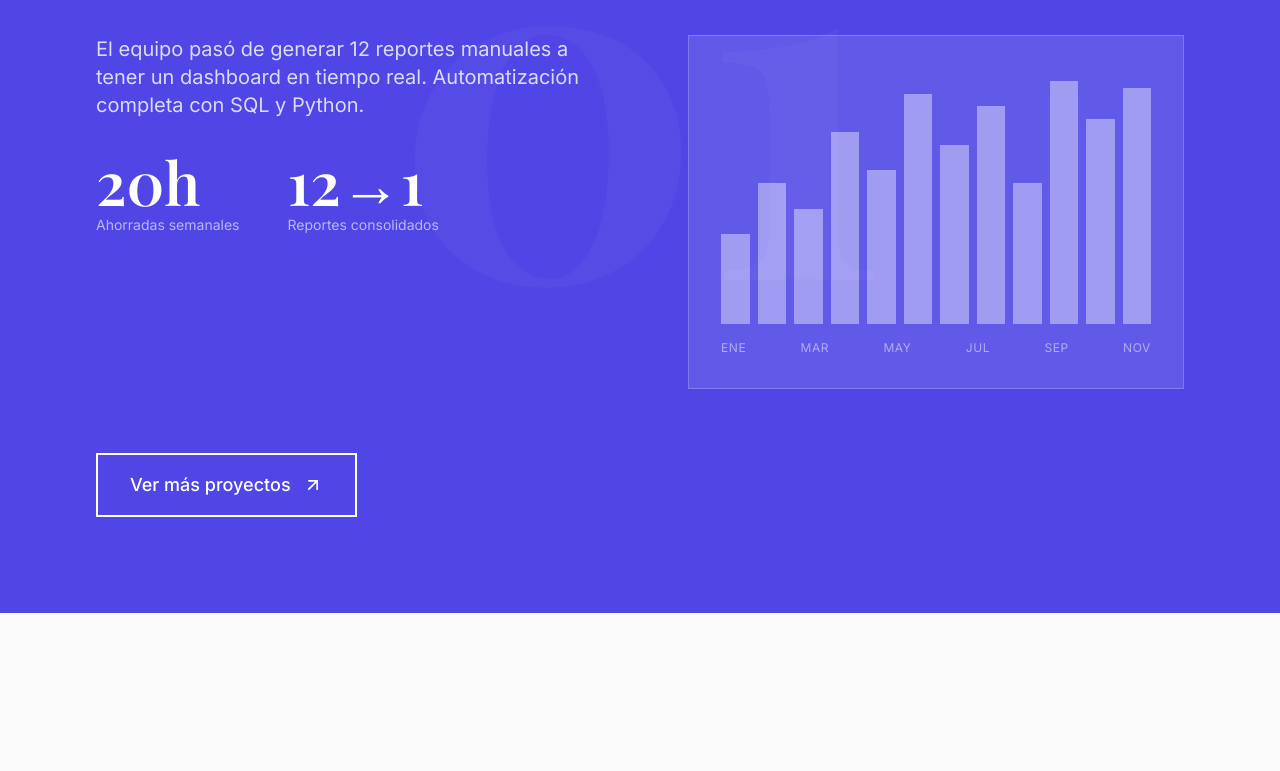
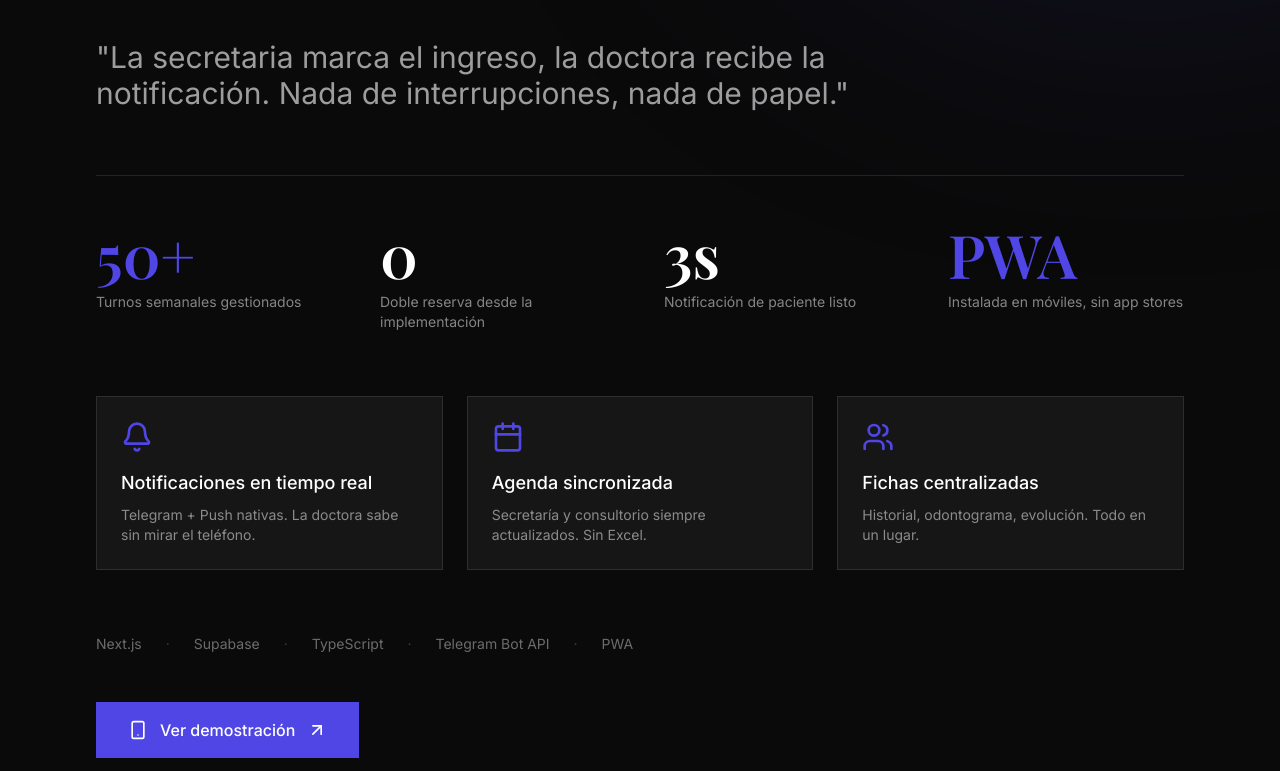
Before and after one commit to tonysoprano33/portfolio-lautaro-ortiz, a Next.js app: page / in a window 1280 px wide. Shown: the part 1249-2020 px from the top of the page. Built offline with nearby package versions, Linux system fonts and the light colour scheme.

Commit message:
feat: HeroProject - sistema de turnos odontologa, LA seccion que rompe todo

```diff
--- a/src/app/page.tsx
+++ b/src/app/page.tsx
@@ -1,5 +1,5 @@
 import Hero from "@/components/Hero";
-import Featured from "@/components/Featured";
+import HeroProject from "@/components/HeroProject";
 import Credibility from "@/components/Credibility";
 import Projects from "@/components/Projects";
 import Process from "@/components/Process";
@@ -10,7 +10,7 @@ export default function Home() {
   return (
     <main className="min-h-screen">
       <Hero />
-      <Featured />
+      <HeroProject />
       <Credibility />
       <Projects />
       <Process />
--- /dev/null
+++ b/src/components/HeroProject.tsx
@@ -0,0 +1,104 @@
+"use client";
+
+import { ArrowUpRight, Smartphone, Bell, Calendar, Users } from "lucide-react";
+
+export default function HeroProject() {
+  return (
+    <section id="heroproject" className="min-h-screen bg-[#0a0a0a] text-white relative overflow-hidden">
+      {/* Background gradient accent */}
+      <div className="absolute top-0 right-0 w-[60vw] h-[60vw] bg-accent/20 rounded-full blur-[150px] -translate-y-1/2 translate-x-1/3" />
+
+      <div className="relative z-10 px-6 sm:px-12 lg:px-24 py-20 sm:py-32">
+        {/* Label */}
+        <div className="flex items-center gap-3 mb-12">
+          <span className="px-3 py-1 bg-accent/20 text-accent text-xs font-medium tracking-wider uppercase rounded-full">
+            Proyecto Destacado
+          </span>
+          <span className="text-white/40 text-sm">2024</span>
+        </div>
+
+        {/* HEADLINE MASIVO */}
+        <h2 className="font-display text-5xl sm:text-6xl md:text-7xl lg:text-8xl xl:text-9xl font-medium leading-[0.85] mb-8 max-w-6xl">
+          Sistema de turnos<br />
+          <span className="text-accent">sin llamadas</span>
+        </h2>
+
+        {/* Subheadline propio */}
+        <p className="text-xl sm:text-2xl md:text-3xl text-white/60 max-w-3xl mb-16 leading-relaxed">
+          "La secretaria marca el ingreso, la doctora recibe la notificación.
+          Nada de interrupciones, nada de papel."
+        </p>
+
+        {/* Stats grid */}
+        <div className="grid grid-cols-2 lg:grid-cols-4 gap-8 lg:gap-12 mb-16 border-t border-white/10 pt-12">
+          <div>
+            <p className="font-display text-4xl sm:text-5xl md:text-6xl font-semibold text-accent mb-2">
+              50+
+            </p>
+            <p className="text-white/50 text-sm">Turnos semanales gestionados</p>
+          </div>
+          <div>
+            <p className="font-display text-4xl sm:text-5xl md:text-6xl font-semibold mb-2">
+              0
+            </p>
+            <p className="text-white/50 text-sm">Doble reserva desde la implementación</p>
+          </div>
+          <div>
+            <p className="font-display text-4xl sm:text-5xl md:text-6xl font-semibold mb-2">
+              3s
+            </p>
+            <p className="text-white/50 text-sm">Notificación de paciente listo</p>
+          </div>
+          <div>
+            <p className="font-display text-4xl sm:text-5xl md:text-6xl font-semibold text-accent mb-2">
+              PWA
+            </p>
+            <p className="text-white/50 text-sm">Instalada en móviles, sin app stores</p>
+          </div>
+        </div>
+
+        {/* Features visual */}
+        <div className="grid grid-cols-1 sm:grid-cols-3 gap-6 mb-16">
+          <div className="bg-white/5 border border-white/10 p-6">
+            <Bell className="w-8 h-8 text-accent mb-4" />
+            <h3 className="text-lg font-medium mb-2">Notificaciones en tiempo real</h3>
+            <p className="text-white/50 text-sm">Telegram + Push nativas. La doctora sabe sin mirar el teléfono.</p>
+          </div>
+          <div className="bg-white/5 border border-white/10 p-6">
+            <Calendar className="w-8 h-8 text-accent mb-4" />
+            <h3 className="text-lg font-medium mb-2">Agenda sincronizada</h3>
+            <p className="text-white/50 text-sm">Secretaría y consultorio siempre actualizados. Sin Excel.</p>
+          </div>
+          <div className="bg-white/5 border border-white/10 p-6">
+            <Users className="w-8 h-8 text-accent mb-4" />
+            <h3 className="text-lg font-medium mb-2">Fichas centralizadas</h3>
+            <p className="text-white/50 text-sm">Historial, odontograma, evolución. Todo en un lugar.</p>
+          </div>
+        </div>
+
+        {/* Tech stack */}
+        <div className="flex flex-wrap items-center gap-x-6 gap-y-2 text-sm text-white/40 mb-12">
+          <span>Next.js</span>
+          <span className="text-white/20">·</span>
+          <span>Supabase</span>
+          <span className="text-white/20">·</span>
+          <span>TypeScript</span>
+          <span className="text-white/20">·</span>
+          <span>Telegram Bot API</span>
+          <span className="text-white/20">·</span>
+          <span>PWA</span>
+        </div>
+
+        {/* CTA */}
+        <a
+          href="#projects"
+          className="inline-flex items-center gap-3 bg-accent text-accent-foreground px-8 py-4 font-medium hover:opacity-90 transition-opacity"
+        >
+          <Smartphone className="w-5 h-5" />
+          Ver demostración
+          <ArrowUpRight className="w-5 h-5" />
+        </a>
+      </div>
+    </section>
+  );
+}
```
